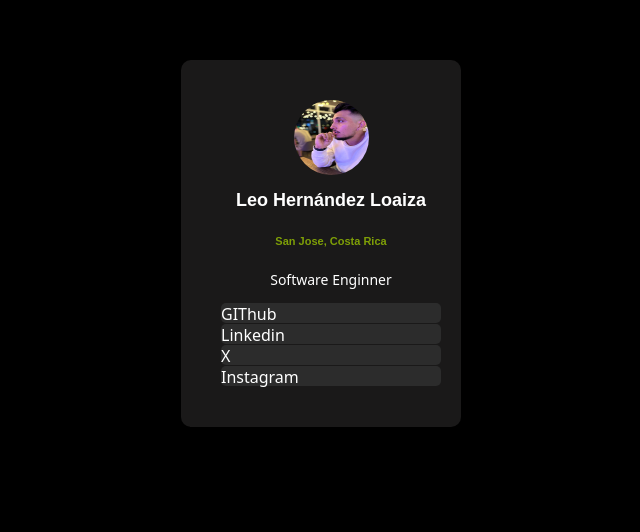
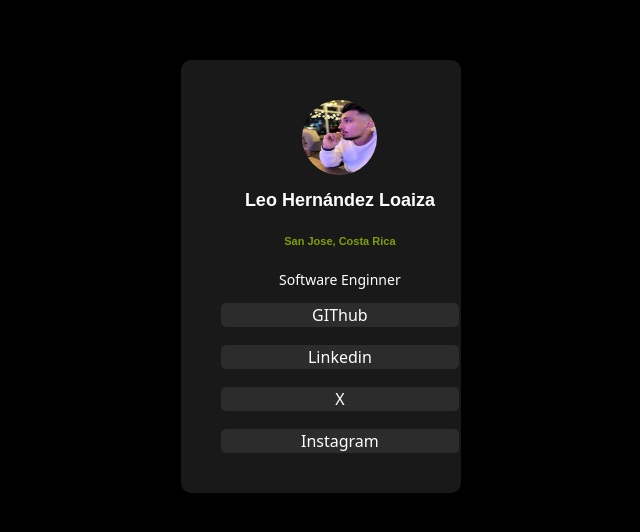
Before and after one commit to 0LHL0/Social-Profile-, a plain HTML site: page index.html in a window 1280 px wide. Shown: the part 148-680 px from the top of the page, without its empty margins (319-959 px from the left). Drawn offline with Linux system fonts and the light colour scheme.

Commit message:
Cambios importantes en hover

```diff
--- a/index.html
+++ b/index.html
@@ -21,10 +21,10 @@
         </div>
         <p class="descripcion">Software Enginner</p>
         <div class="links">
-            <a href="https://github.com/0LHL0" class="button">GIThub</a> <br>
-            <a href="https://www.linkedin.com/in/ brleohern%C3%A1ndezloaiza/" class="button">Linkedin</a> <br>
-            <a href="https://x.com/leo_hl09" class="button">X</a> <br>
-            <a href="https://www.instagram.com/leohl09/" class="button">Instagram</a>
+            <a href="https://github.com/0LHL0">GIThub</a> <br>
+            <a href="https://www.linkedin.com/in/ brleohern%C3%A1ndezloaiza/">Linkedin</a> <br>
+            <a href="https://x.com/leo_hl09">X</a> <br>
+            <a href="https://www.instagram.com/leohl09/">Instagram</a>
         </div>
 
 
--- a/styles.css
+++ b/styles.css
@@ -51,23 +51,22 @@ p {
 a {
     background: rgb(44, 44, 44);
     color: white;
-    justify-content: center;
     text-decoration: none;
-    height: 200px;
-    border: 1px hidden red;
-    width: 220px;
-    height: 20px;
-    flex-wrap: nowrap;
+    border: 1px hidden rgb(8, 8, 8);
+    padding: 1px 80px;
     border-radius: 5px;
-    display: inline-block;
-    justify-items: center;
+    display: flex;
     font-family: system-ui, -apple-system, BlinkMacSystemFont, 'Segoe UI', Roboto, Oxygen, Ubuntu, Cantarell, 'Open Sans', 'Helvetica Neue', sans-serif;
+    justify-content: space-evenly;
+
 
 
 }
 
-
-
 a:hover {
     background: rgba(161, 206, 0, 0.747);
+    color : black;
+    font-family:system-ui, -apple-system, BlinkMacSystemFont, 'Segoe UI', Roboto, Oxygen, Ubuntu, Cantarell, 'Open Sans', 'Helvetica Neue', sans-serif;
+    font-weight: bold;
+    transition: 0.35s;
 }
```
